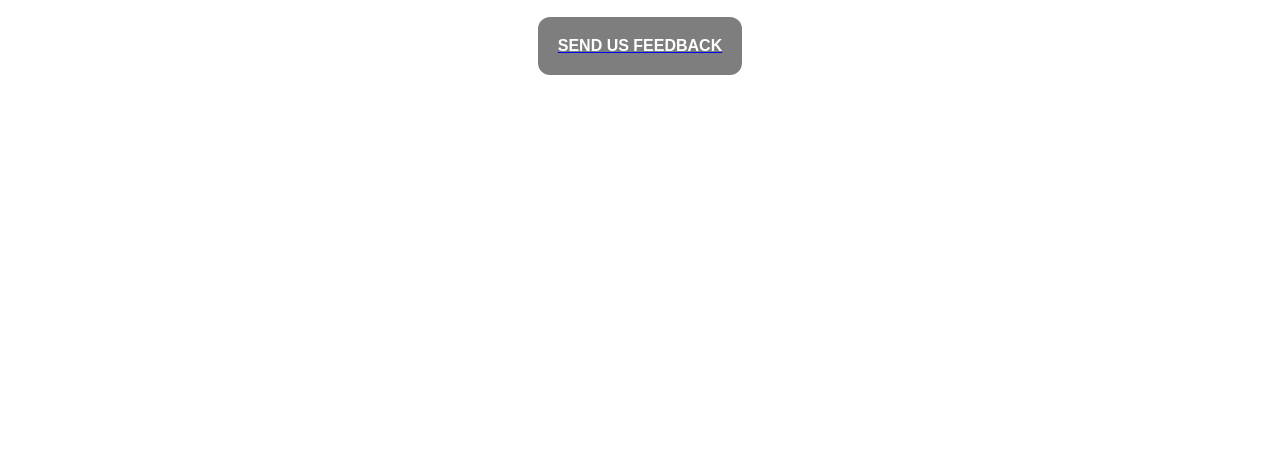
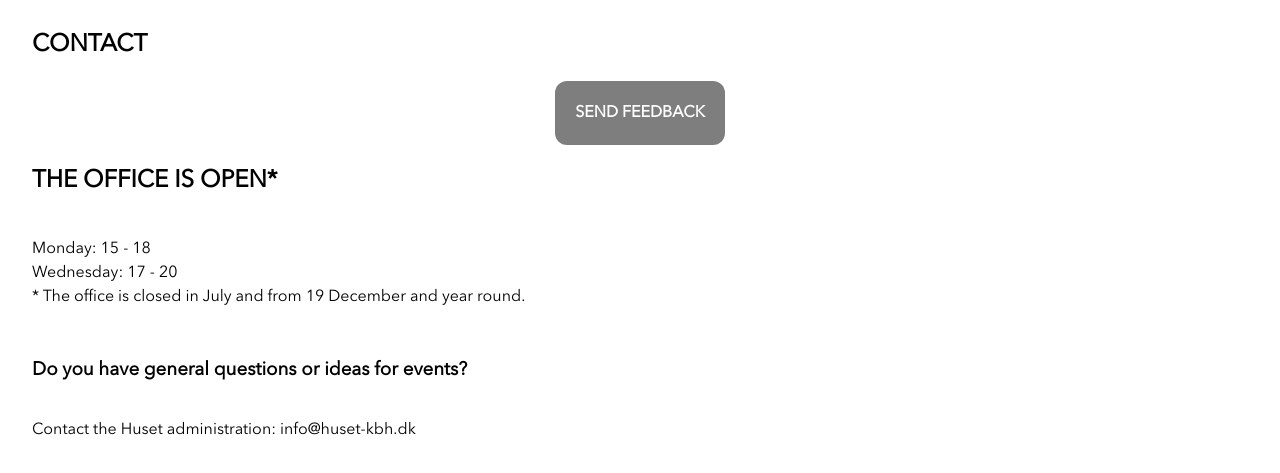
Before and after one commit to aviki/HUSET-web-app, a plain HTML site: page contact.html in a window 1280 px wide. Shown: the part 73-546 px from the top of the page. Drawn offline with Linux system fonts and the light colour scheme.

Commit message:
added content and style to sub pages

```diff
--- a/contact.html
+++ b/contact.html
@@ -33,17 +33,22 @@
       </div>
     </div>
 
-    <main>
-      <section class="contact-banner">
-        <div class="contact-picture">
-          <h2></h2>
-          <h3></h3>
-          <a href="mailto:toldi.victoria@gmail.com">
-            <button class="buttons" id="feedback-button">Send us feedback</button>
-          </a>
+      <main>
+        <div class="about">
+          <div class="about-info">
+            <h2>CONTACT</h2>
+            <a href="mailto:toldi.victoria@gmail.com"class="buttons" id="ticket-button">Send feedback</a>
+
+            <h2>THE OFFICE IS OPEN*</h2>
+              <br>Monday: 15 - 18
+              <br>Wednesday: 17 - 20
+              <br>* The office is closed in July and from 19 December and year round.
+            </p>
+            <h3>Do you have general questions or ideas for events?</h3>
+              <p>Contact the Huset administration:  info@huset-kbh.dk</p>
+          </div>
         </div>
-      </section>
-    </main>
+      </main>
 
 
   </body>
--- a/style.css
+++ b/style.css
@@ -180,16 +180,7 @@ article h2 {
   border-radius: 12px;
 }
 
-#feedback-button {
-  display: block;
-  margin-left: auto;
-  margin-right: auto;
-  padding-top: 20px;
-}
 
-#feedback-button a {
-  text-decoration: none;
-}
 
 /*MODAL STYLING*/
 
@@ -289,3 +280,7 @@ article h2 {
     text-align: justify;
     line-height: 1.5em;
 }
+
+.pictures {
+  margin: auto;
+}
```
Also changed, not shown: general.html (+14 -0 lines), theater.html (+2 -0 lines), images/contact.jpg (added).
